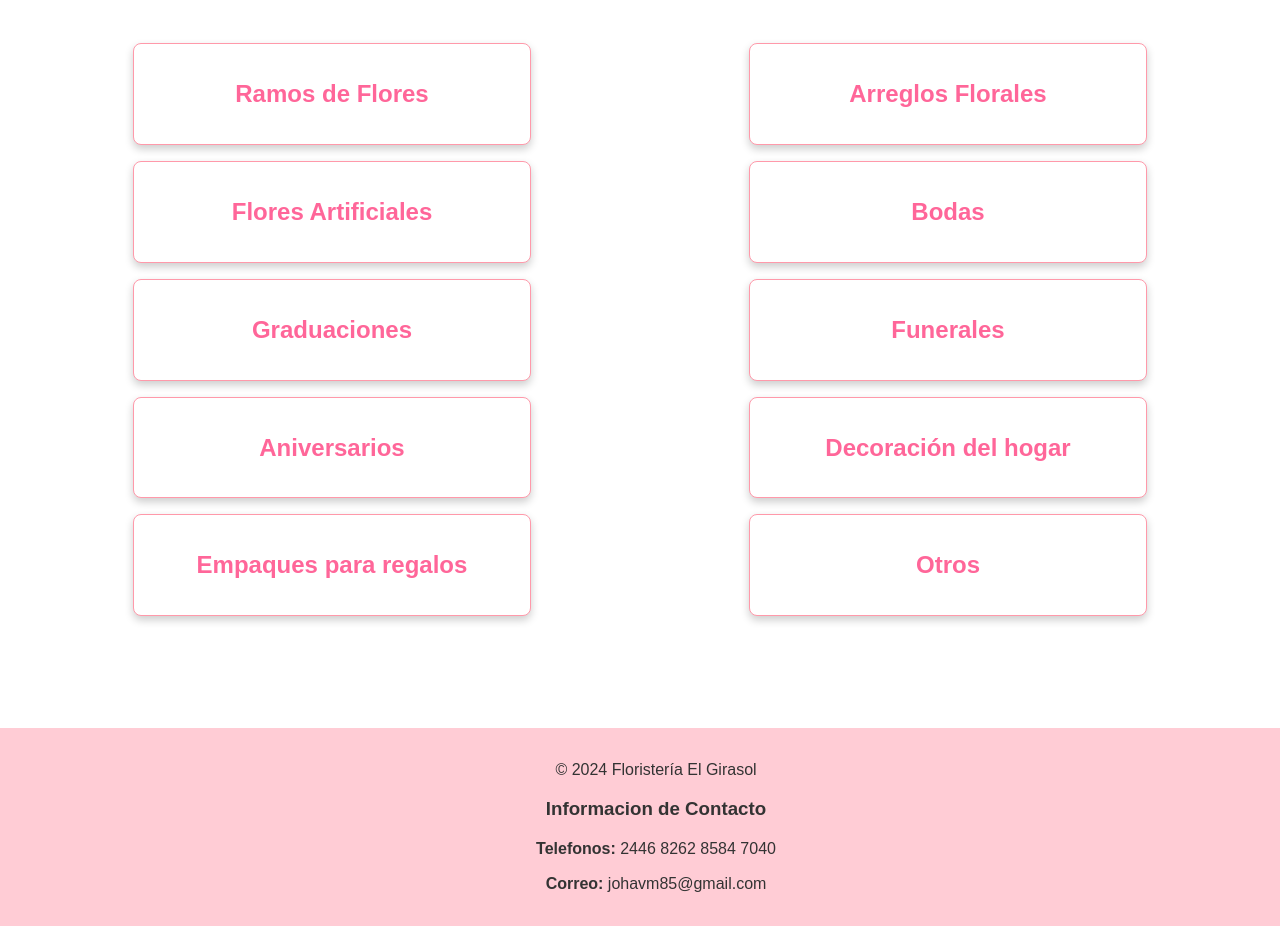
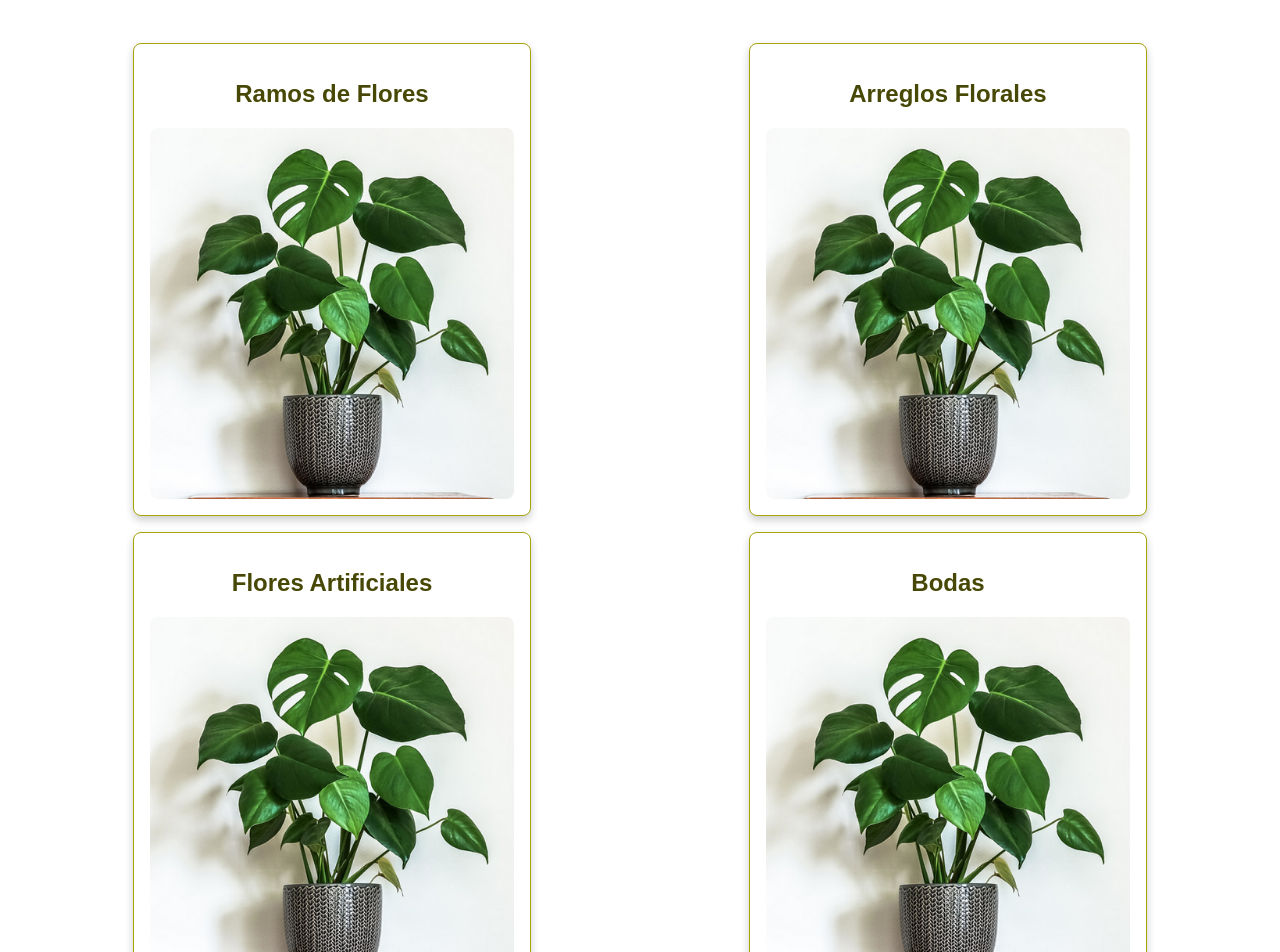
Before and after one commit to danielpenadoordonez/ElGirasol, a React (Create React App) app: page / in a window 1280 px wide. Shown: the part 920-1872 px from the top of the page. Before the commit the page ends 1846 px from the top, so only its background shows below. Built offline with nearby package versions, Linux system fonts and the light colour scheme.

Commit message:
More home page improvements

```diff
--- a/public/index.html
+++ b/public/index.html
@@ -2,7 +2,7 @@
 <html lang="en">
   <head>
     <meta charset="utf-8" />
-    <link rel="icon" href="%PUBLIC_URL%/favicon.ico" />
+    <link rel="icon" href="%PUBLIC_URL%/favicon.png" type="image/png" />
     <meta name="viewport" content="width=device-width, initial-scale=1" />
     <meta name="theme-color" content="#000000" />
     <meta
--- /dev/null
+++ b/src/components/card/Card.css
@@ -0,0 +1,35 @@
+.card {
+    flex: 1 1 30%; /* Toma aproximadamente un tercio del ancho del contenedor */
+    max-width: 30%;
+    padding: 1rem;
+    border: 1px solid #a8a30b;
+    background-color: var(--secondary-color);
+    border-radius: 8px;
+    box-shadow: 0 4px 8px rgba(0, 0, 0, 0.2);
+  }
+
+  .card-title {
+    font-size: 1.5rem;
+    color: rgb(72, 72, 6);
+  }
+
+  /* Imagen dentro del card */
+.card-image {
+    width: 100%; /* Ocupa todo el ancho del card */
+    height: auto; /* Mantiene la proporción */
+    object-fit: cover; /* Recorta la imagen para que se ajuste sin distorsión */
+    display: block;
+    margin: 0 auto; /* Centra la imagen horizontalmente */
+    border-radius: 8px; /* Opcional: aplica bordes redondeados */
+  }
+
+
+ /* Ajustes generales para dispositivos pequeños */
+@media (max-width: 768px) {
+    .card {
+        display: block;
+        width: 100%; /* Cada tarjeta ocupa todo el ancho en pantallas pequeñas */
+        max-width: 100%;
+        margin: 0;
+      }
+}
--- /dev/null
+++ b/src/components/card/Card.js
@@ -0,0 +1,17 @@
+import React from "react";
+import './Card.css'
+
+const Card = (props) => {
+    const title = props.title
+    const imageSrc = props.imageSrc
+
+    return (
+      <div className="card">
+        <h2 className="card-title">{title}</h2>
+        <img src={imageSrc} alt={title} className="card-image" />
+        {/* <p className="card-content">Descripción o contenido adicional del card.</p> */}
+      </div>
+    );
+  };
+
+  export default Card;
--- a/src/components/footer/Footer.css
+++ b/src/components/footer/Footer.css
@@ -2,6 +2,7 @@
     padding: 1rem;
     margin-top: 5rem;
     background-color: var(--main-color);
+    background-color: rgb(246, 246, 105);
     color: var(--text-color);
     text-align: center;
     line-height: 1.2;
--- a/src/components/footer/Footer.js
+++ b/src/components/footer/Footer.js
@@ -8,6 +8,7 @@ const Footer = () => {
         <h3>Informacion de Contacto</h3>
         <p><b>Telefonos:</b>  2446 8262  8584 7040</p>
         <p><b>Correo:</b>  johavm85@gmail.com</p>
+        <p><b>Dirección:</b>   Atenas Centro, Calle Pinguino, Atenas, Costa Rica</p>
     </footer>
     )
 }
--- a/src/components/home/Home.css
+++ b/src/components/home/Home.css
@@ -1,5 +1,7 @@
 :root {
     --main-color: #ffccd5; /* Rosado claro */
+    --main-color:rgb(231, 231, 25);
+    --main-color: rgb(246, 246, 105);
     --secondary-color: #ffffff; /* Blanco */
     --text-color: #333;
   }
@@ -20,6 +22,7 @@
     background-repeat: no-repeat; /* Evita que la imagen se repita */
     color: white; /* Para que el texto sea legible sobre la imagen */
     text-align: center;
+    object-fit: cover;
   }
 
   .title {
@@ -39,21 +42,6 @@
     justify-content: space-around;
     gap: 1rem;
     padding: 2rem;
-  }
-
-  .card {
-    flex: 1 1 30%; /* Toma aproximadamente un tercio del ancho del contenedor */
-    max-width: 30%;
-    padding: 1rem;
-    border: 1px solid #ff99aa;
-    background-color: var(--secondary-color);
-    border-radius: 8px;
-    box-shadow: 0 4px 8px rgba(0, 0, 0, 0.2);
-  }
-
-  .card-title {
-    font-size: 1.5rem;
-    color: #ff6699;
   }
 
   /* Ajustes generales para dispositivos pequeños */
@@ -81,13 +69,6 @@
     gap: 1rem;
     margin-right: 5%;
   }
-
-  .card {
-    display: block;
-    width: 100%; /* Cada tarjeta ocupa todo el ancho en pantallas pequeñas */
-    max-width: 100%;
-    margin: 0;
-  }
 }
 
 /* Ajustes para pantallas muy pequeñas (por ejemplo, iPhone SE o 320px de ancho) */
--- a/src/components/home/Home.js
+++ b/src/components/home/Home.js
@@ -2,49 +2,26 @@ import React from "react";
 import "./Home.css";
 import Footer from "../footer/Footer";
 import Navbar from "../navbar/Navbar";
+import Card from "../card/Card";
 
 const Home = () => {
   return (
     <div className="home-container">
       <Navbar />
-      <header className="header">
-        {/* <h1 className="title">Floristería El Girasol</h1>
-        <p className="subtitle">Las flores más frescas y hermosas para cada ocasión</p> */}
-      </header>
+      <header className="header"></header>
       <p className="subtitle">Las flores más frescas y hermosas para cada ocasión</p>
       <section className="main-content">
-        <div className="card">
-          <h2 className="card-title">Ramos de Flores</h2>
-        </div>
-        <div className="card">
-          <h2 className="card-title">Arreglos Florales</h2>
-        </div>
-        <div className="card">
-          <h2 className="card-title">Flores Artificiales</h2>
-        </div>
-        <div className="card">
-          <h2 className="card-title">Bodas</h2>
-        </div>
-        <div className="card">
-          <h2 className="card-title">Graduaciones</h2>
-        </div>
-        <div className="card">
-          <h2 className="card-title">Funerales</h2>
-        </div>
-        <div className="card">
-          <h2 className="card-title">Aniversarios</h2>
-        </div>
-        <div className="card">
-          <h2 className="card-title">Decoración del hogar</h2>
-        </div>
-        <div className="card">
-          <h2 className="card-title">Empaques para regalos</h2>
-        </div>
-        <div className="card">
-          <h2 className="card-title">Otros</h2>
-        </div>
+        <Card title="Ramos de Flores" imageSrc="/images/home/cards/Card.jpg"/>
+        <Card title="Arreglos Florales" imageSrc="/images/home/cards/Card.jpg"/>
+        <Card title="Flores Artificiales" imageSrc="/images/home/cards/Card.jpg"/>
+        <Card title="Bodas" imageSrc="/images/home/cards/Card.jpg"/>
+        <Card title="Graduaciones" imageSrc="/images/home/cards/Card.jpg"/>
+        <Card title="Funerales" imageSrc="/images/home/cards/Card.jpg"/>
+        <Card title="Aniversarios" imageSrc="/images/home/cards/Card.jpg"/>
+        <Card title="Decoración del hogar" imageSrc="/images/home/cards/Card.jpg"/>
+        <Card title="Empaques para regalos" imageSrc="/images/home/cards/Card.jpg"/>
+        <Card title="Otros" imageSrc="/images/home/cards/Card.jpg"/>
       </section>
-
       <Footer />
     </div>
   );
--- a/src/components/navbar/Navbar.css
+++ b/src/components/navbar/Navbar.css
@@ -5,8 +5,7 @@
     padding: 0.1rem;
     padding-left: 2%;
     padding-right: 2%;
-    background-color: #ffccd5; /* Rosado claro */
-    background-color: rgb(238, 238, 16);
+    background-color: var(--main-color);
   }
 
   .navbar-logo {
```
Also changed, not shown: public/favicon.png (added), public/images/home/cards/Card.jpg (added).
